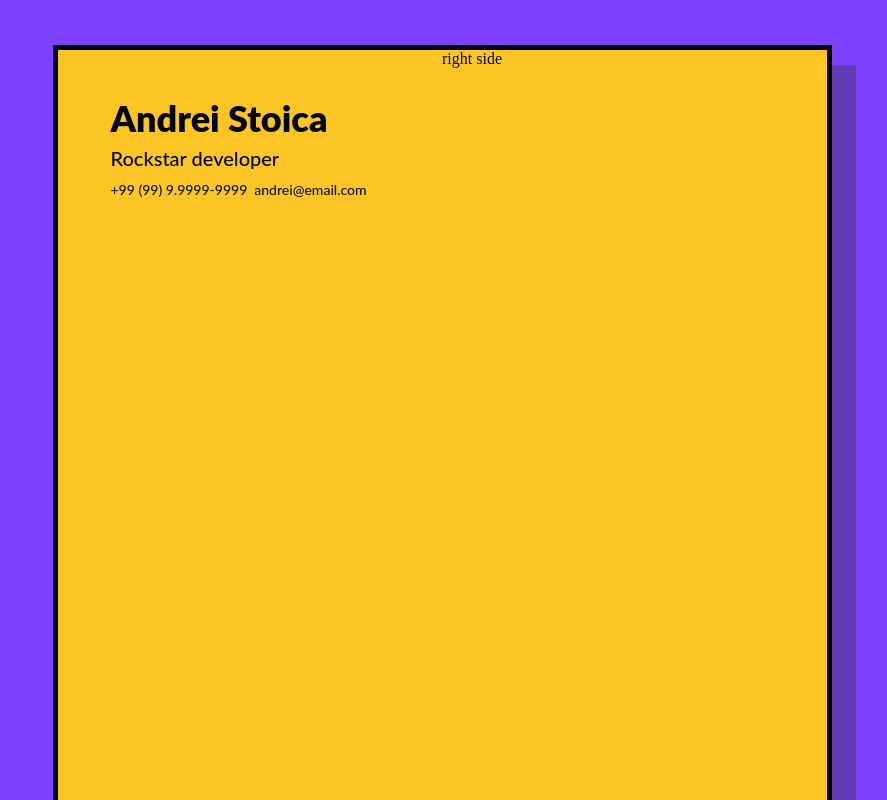
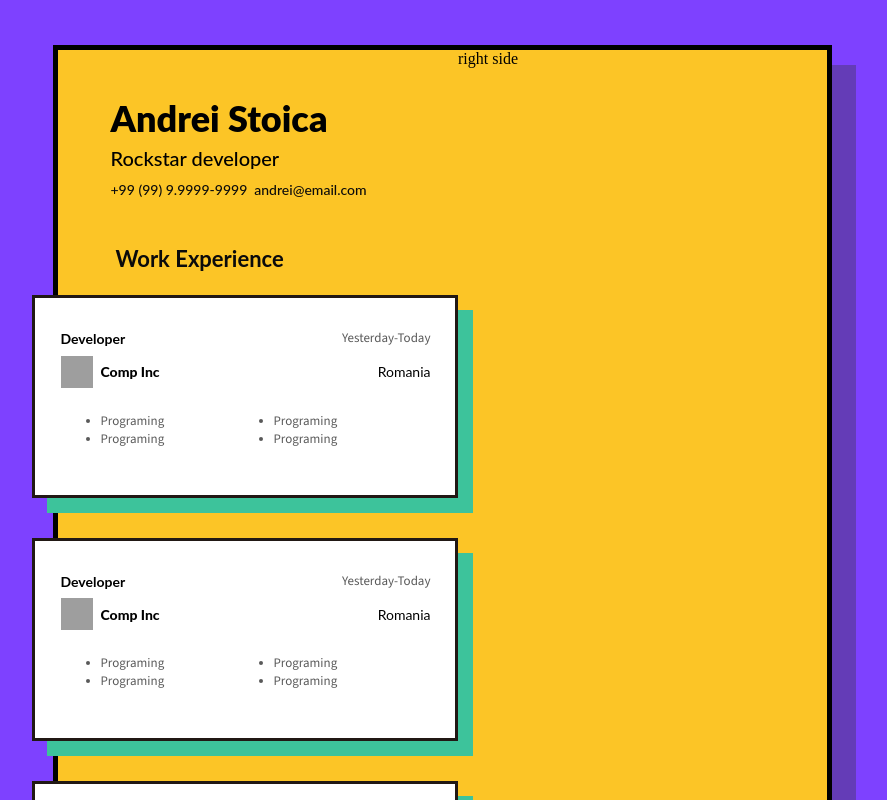
Before and after one commit to narcis-g/resume, a React (Vite) app: page / in a window 1280 px wide. Shown: the top 800 px of the page, without its empty margins (202-1089 px from the left). Built offline with nearby package versions, Linux system fonts and the light colour scheme; grey boxes are pictures that could not be loaded.

Commit message:
Mock WorkExperience

```diff
--- a/src/App.jsx
+++ b/src/App.jsx
@@ -1,7 +1,8 @@
 
 import './normalize.css'
 import Layout from './components/Layout';
-import Details from './components/Details'
+import Details from './components/Details';
+import WorkExperience from './components/WorkExperience';
 
 export default function App() {
   return (
@@ -10,6 +11,7 @@ export default function App() {
        left= {
          <div>
            <Details></Details>
+           <WorkExperience></WorkExperience>
          </div>
        }
 
--- a/src/components/Details.jsx
+++ b/src/components/Details.jsx
@@ -23,7 +23,8 @@ const Container =styled.div `
 
   margin-top: 43px;
   margin-left: 53px;
-`
+  margin-bottom: 45px;
+`;
 
 const Name =styled.span `
   color: #000;
@@ -32,7 +33,7 @@ const Name =styled.span `
   font-style: normal;
   font-weight: 900;
   line-height: 140%; /* 50.4px */
-`
+`;
 
 const Title =styled.span `
   color: #000;
@@ -42,7 +43,7 @@ const Title =styled.span `
   font-weight: 500;
   line-height: 150%; /* 30px */
   padding-bottom:6px;
-`
+`;
 
 const Contact =styled.span `
   color: #0B0B0B;
@@ -52,10 +53,10 @@ const Contact =styled.span `
   font-weight: 500;
   line-height: 150%; /* 21px */
 
-  `
+  `;
 
 const ContactRow =styled.div `
   display: flex;
   flex-direction; row;
   gap: 7px;
-`
+`;
--- /dev/null
+++ b/src/components/ExperienceCard.jsx
@@ -0,0 +1,114 @@
+import styled from 'styled-components'
+
+
+const ExperienceCard = () => {
+  return (
+    <Container>
+      <SpacedColumn>
+        <Title>Developer</Title>
+        <Period>Yesterday-Today</Period>
+      </SpacedColumn>
+      <SpacedColumn>
+        <Company>
+          <CompanyLogo src="https://www.adaptivewfs.com/wp-content/uploads/2020/07/logo-placeholder-image.png"></CompanyLogo>
+          <CompanyName>Comp Inc</CompanyName>
+        </Company>
+        <Location>Romania</Location>
+      </SpacedColumn>
+      <BulletPoints>
+        <Point>Programing</Point>
+        <Point>Programing</Point>
+        <Point>Programing</Point>
+        <Point>Programing</Point>
+      </BulletPoints>
+
+    </Container>
+  )
+}
+
+export default ExperienceCard;
+
+
+const Container = styled.div`
+  display: flex;
+  width: 370px;
+  padding: 31px 24.5px 31px 26px;
+  margin-left: -26px;
+  flex-direction: column;
+  gap: 8px;
+  flex-shrink: 0;
+  border: 3px solid #211814;
+  background: #FFF;
+  box-shadow: 15px 15px 0px 0px #3DC39B;
+`;
+
+const SpacedColumn = styled.div`
+ display: flex;
+ flex-direction: row;
+ justify-content: space-between;
+ align-items: center;
+`;
+
+const Title =styled.span`
+  color: #000;
+  font-family: Lato;
+  font-size: 14px;
+  font-style: normal;
+  font-weight: 700;
+  line-height: normal;
+`;
+
+const Period =styled.span`
+  color: #595959;
+  text-align: right;
+  font-family: 'Source Sans 3';
+  font-size: 13px;
+  font-style: normal;
+  font-weight: 400;
+  line-height: 140%; /* 18.2px */
+`;
+
+const Company = styled.div `
+ display: flex;
+ flex-direction: row;
+ gap: 8px;
+ align-items: center;
+
+`;
+
+const CompanyName =styled.span`
+  color: #000;
+  font-family: Lato;
+  font-size: 14px;
+  font-style: normal;
+  font-weight: 800;
+  line-height: normal;
+`;
+
+const CompanyLogo = styled.img`
+  width: 32px;
+  height: 31.979px;
+  flex-shrink: 0;
+`;
+
+const Location = styled.span`
+  color: #000;
+  font-family: Lato;
+  font-size: 14px;
+  font-style: normal;
+  font-weight: 400;
+  line-height: normal;
+`;
+
+const BulletPoints = styled.ul `
+  columns: 2;
+`;
+
+const Point = styled.li`
+  color: #595959;
+  font-family: 'Source Sans 3';
+  font-size: 13px;
+  font-style: normal;
+  font-weight: 400;
+  line-height: 140%; /* 18.2px */
+`;
--- /dev/null
+++ b/src/components/WorkExperience.jsx
@@ -0,0 +1,40 @@
+import styled from 'styled-components'
+import ExperienceCard from './ExperienceCard'
+
+const WorkExperience = () => {
+
+  return (
+    <div>
+      <Title>Work Experience</Title>
+      <ExperienceList>
+        <ExperienceCard></ExperienceCard>
+        <ExperienceCard></ExperienceCard>
+        <ExperienceCard> </ExperienceCard>
+      </ExperienceList>
+
+    </div>
+  )
+}
+
+
+export default WorkExperience;
+
+
+const Title = styled.div`
+  color: #0B0B0B;
+  font-family: Lato;
+  font-size: 22px;
+  font-style: normal;
+  font-weight: 700;
+  line-height: normal;
+  margin-left: 58px;
+  margin-bottom: 23px;
+
+
+`;
+
+const ExperienceList = styled.div`
+  display: flex;
+  flex-direction: column;
+  gap: 40px;
+`
```
Also changed, not shown: src/normalize.css.
